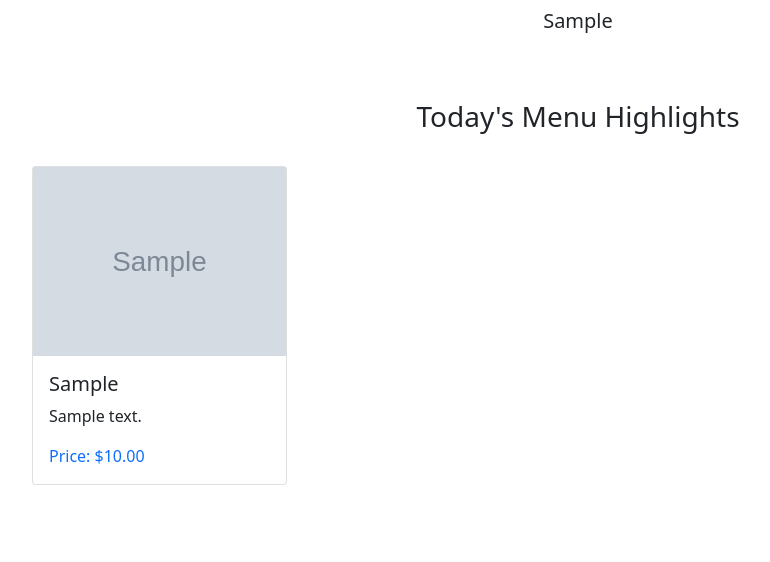
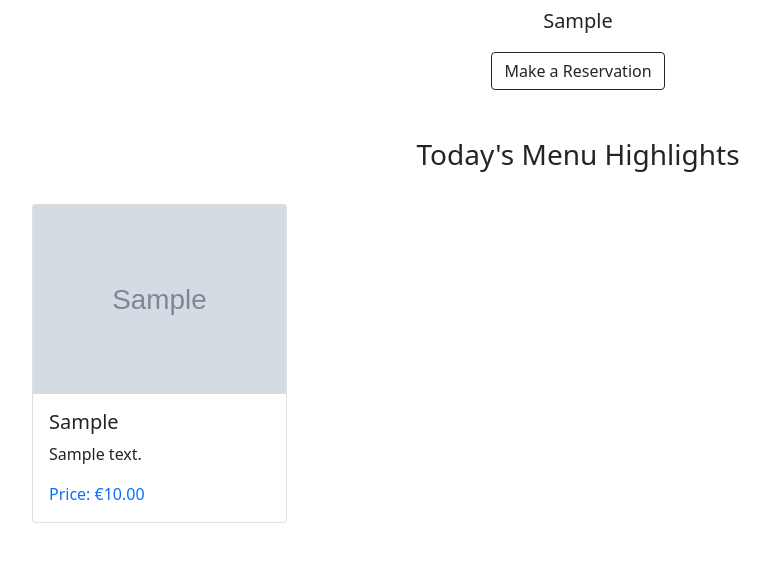
Before and after one commit to Sirjay009/Sirjays-Cuisine, a Django app: page / in a window 1280 px wide. Shown: the part 130-692 px from the top of the page, without its empty margins (62-832 px from the left). Run offline with Django 4.2, Linux system fonts and the light colour scheme; tables that the repository leaves empty hold one stand-in row (Sample ...).

Commit message:
Edit Menu table from admin panel and also the home app's template

```diff
--- a/home/templates/home/home_list.html
+++ b/home/templates/home/home_list.html
@@ -3,8 +3,10 @@
 
 {% block content %}
 
-<!-- home.html content starts here -->
+<!-- home_list.html content starts here -->
 <article class="container">
+
+<!--Home model's contents rendering starts here-->
     <div class="masthead header-container">
         <div class="opaque-overlay">&nbsp;</div>
         <div class="row">
@@ -14,24 +16,27 @@
                     <h1 class="header">{{ item.title }}</h1>
                 </header>
                 <p class="lead">{{ item.slogan | safe }}</p>
+                <button type="button" class="btn btn-outline-dark">Make a Reservation</button>
                 {% endfor %}
             </div>
         </div>
     </div>
+<!--/Home model's contents rendering ends here-->
 
+<!--Menu model's items rendering starts here-->
     <div class="container mt-5">
         <h3 class="text-center">Today's Menu Highlights</h3>
         <div class="opaque-overlay">&nbsp;</div>
         <div class="menu-container">
-            <div class="row">
+            <div class="row align-items-stretch">
                 {% for item in menu_items %}
                 <div class="col-md-3">
-                    <div class="card menu-item">
+                    <div class="card menu-item h-100">
                         <img src="{{ item.image.url }}" class="menu-image" alt="{{ item.dish }}">
                         <div class="card-body">
                             <h5 class="card-title">{{ item.dish }}</h5>
                             <p class="card-text">{{ item.description }}</p>
-                            <p class="card-text text-primary">Price: ${{ item.price }}</p>
+                            <p class="card-text text-primary">Price: €{{ item.price }}</p>
                         </div>
                     </div>
                 </div>
@@ -39,8 +44,10 @@
             </div>
         </div>
     </div>
+<!--/Menu items rendering ends here-->
+
 </article>
-<!-- home.html content ends here -->
+<!-- /home_list.html content ends here -->
 {% endblock %}
 
 {% block copyright %}
```
Also changed, not shown: media/menu_images/Nkwobi_made_with_Chevon.jpg (added).
